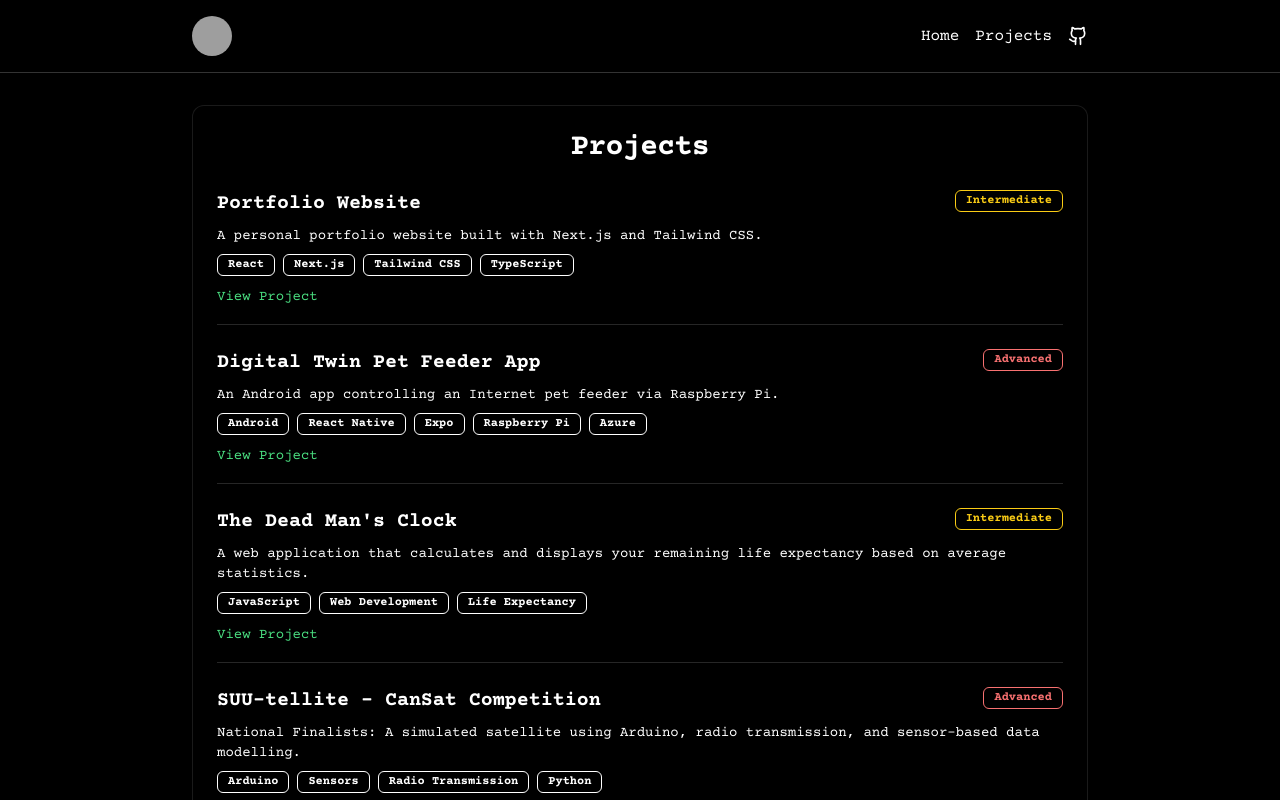
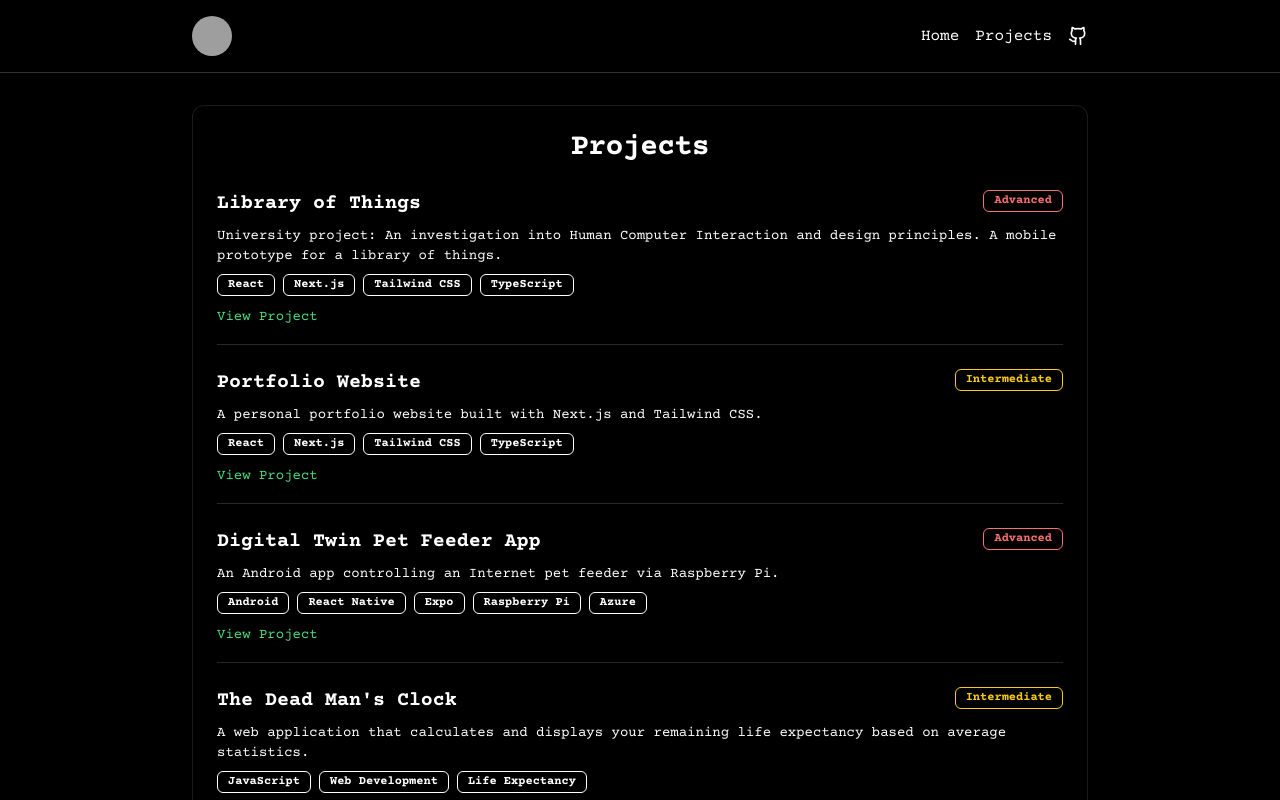
Before and after one commit to markamooti/portfolio, a Next.js app: page /projects in a window 1280 px wide. Shown: the top 800 px of the page. Built offline with nearby package versions, Linux system fonts and the light colour scheme; grey boxes are pictures that could not be loaded.

Commit message:
feat: add HCI project to projects page

```diff
--- a/app/projects/page.tsx
+++ b/app/projects/page.tsx
@@ -4,6 +4,14 @@ import { Badge } from "@/components/ui/badge";
 import { Separator } from "@/components/ui/separator";
 
 const projects = [
+  {
+    title: "Library of Things",
+    description:
+      "University project: An investigation into Human Computer Interaction and design principles. A mobile prototype for a library of things.",
+    tags: ["React", "Next.js", "Tailwind CSS", "TypeScript"],
+    link: "https://libraryofthings.markthenorman.com",
+    difficulty: "Advanced",
+  },
   {
     title: "Portfolio Website",
     description:
```
